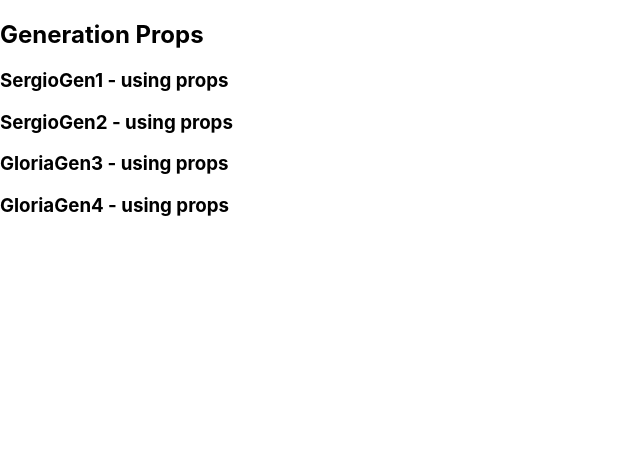
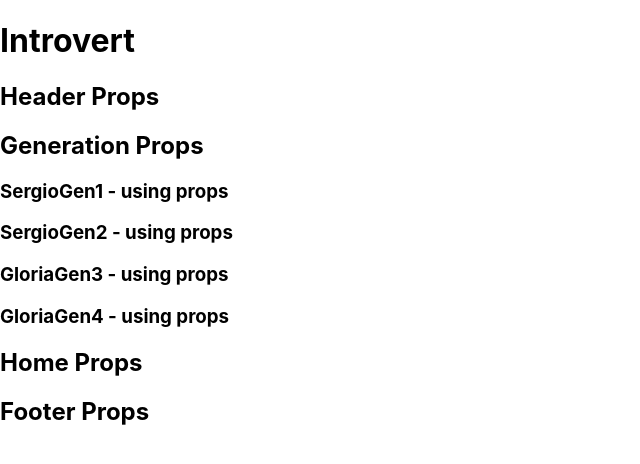
Before and after one commit to sergiopoli77/Introvert, a React (Create React App) app: page / in a window 1280 px wide. Shown: the top 464 px of the page, without its empty margins (0-640 px from the left). Built offline with nearby package versions, Linux system fonts and the light colour scheme.

Commit message:
Home - Footer

```diff
--- a/src/App.js
+++ b/src/App.js
@@ -1,12 +1,16 @@
 import Header from "./Components/Header";
+import Home from "./Components/Home";
+import Footer from "./Components/Footer";
 
 const App = () => {
-  return(
+  return (
     <div>
       <h1>Introvert</h1>
-      <Header text="Header Props"/>
+      <Header text="Header Props" />
+      <Home text="Home Props" />
+      <Footer text="Footer Props" />
     </div>
   );
 };
 
-export default Header;
+export default App;
--- /dev/null
+++ b/src/Components/Footer/index.js
@@ -0,0 +1,8 @@
+const Footer = ({ text }) => {
+  return (
+    <div>
+      <h2>{text}</h2>
+    </div>
+  );
+};
+export default Footer;
--- /dev/null
+++ b/src/Components/Home/index.js
@@ -0,0 +1,8 @@
+const Home = ({ text }) => {
+  return (
+    <div>
+      <h2>{text}</h2>
+    </div>
+  );
+};
+export default Home;
```
